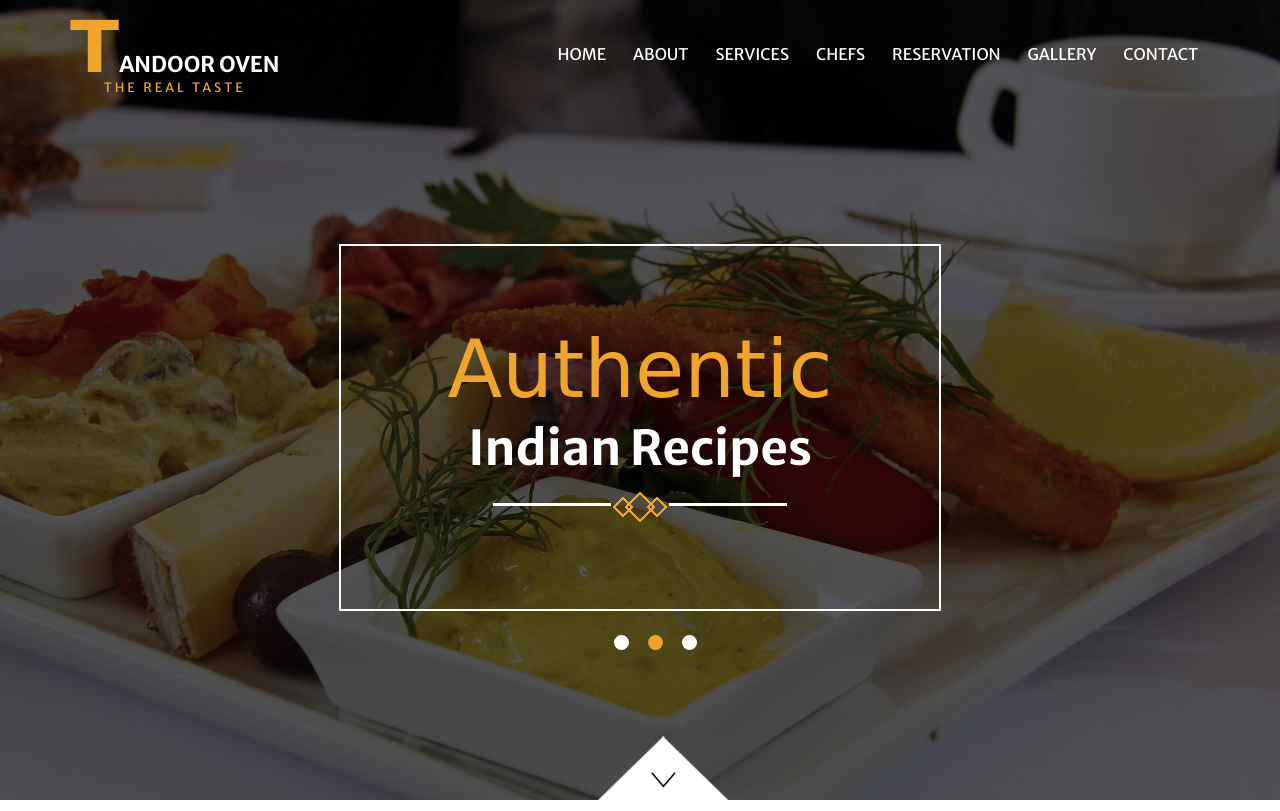
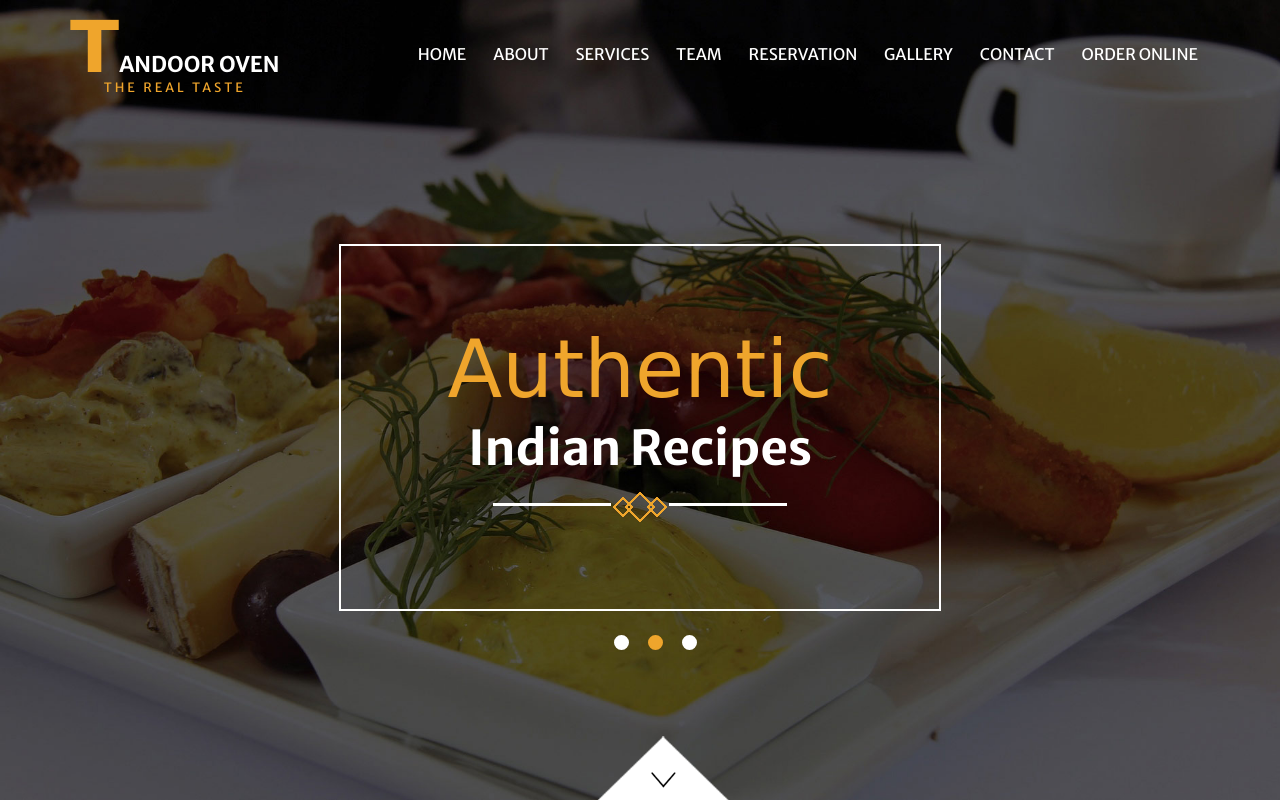
Before and after one commit to hemantnyc007/tandooroven, a plain HTML site: page index.html in a window 1280 px wide. Shown: the top 811 px of the page. Drawn offline with nearby package versions, Linux system fonts and the light colour scheme; a web font is replaced by a local one.

Commit message:
Update index.html

```diff
--- a/index.html
+++ b/index.html
@@ -72,11 +72,12 @@ Smartphone Compatible web template, free webdesigns for Nokia, Samsung, LG, Sony
 								 <li class="active"><a data-hover="Home" href="index.html">Home</a></li>
 								<li><a data-hover="About" href="#about" class="scroll">About</a></li>
 								<li><a data-hover="Services" href="#services" class="scroll">Services</a></li>
-								<li><a data-hover="Chefs" href="#team" class="scroll">Chefs</a></li>
+								<li><a data-hover="Team" href="#team" class="scroll">Team</a></li>
 							    <li><a data-hover="Reservation" href="#reservation" class="scroll">Reservation</a></li>
 							    <li><a data-hover="Gallery" href="#gallery" class="scroll">Gallery</a></li>
-								<li><a data-hover="Contact" href="#contact" class="scroll">Contact</a></li>
 
+<li><a data-hover="Contact" href="#contact" class="scroll">Contact</a></li>
+<li><a data-hover="Order" href="http://tandooroventogo.com/" class="scroll">Order Online</a></li>
 								</ul>
 							</nav>
 							</div>
```
